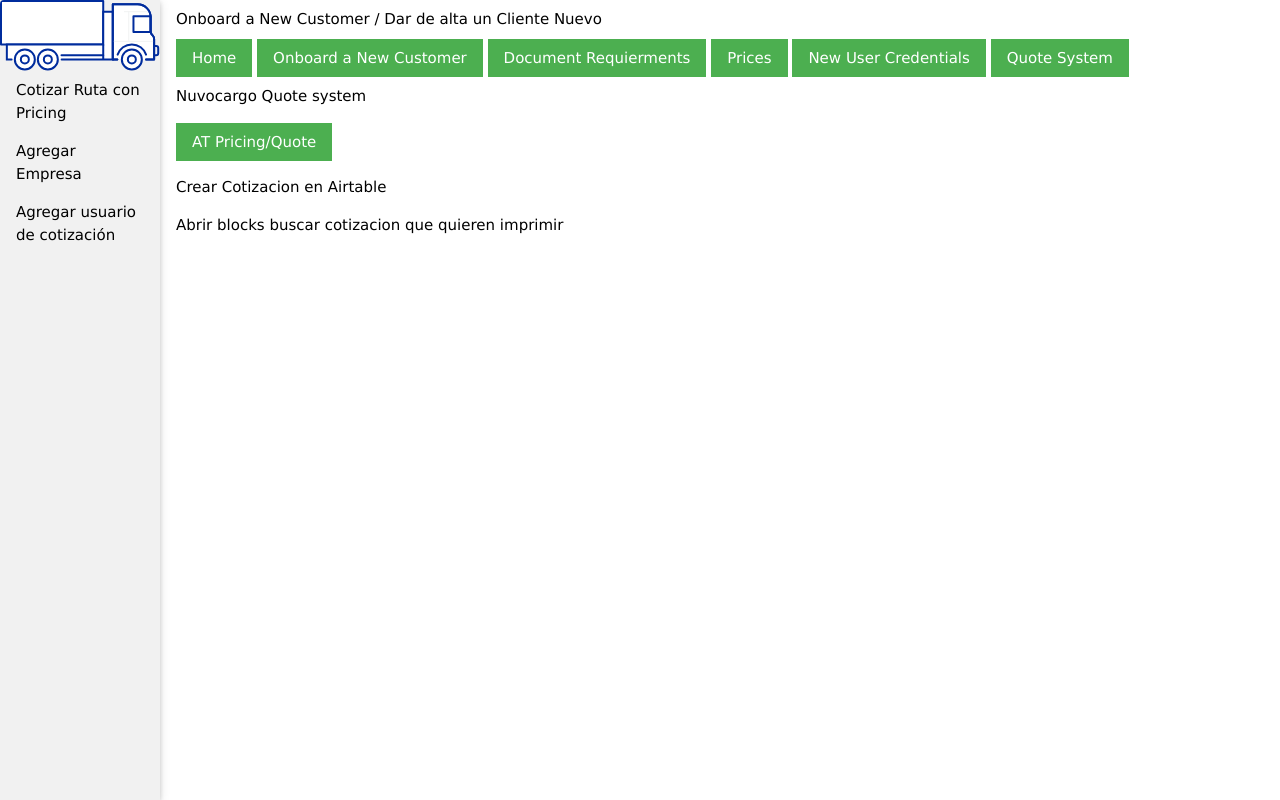
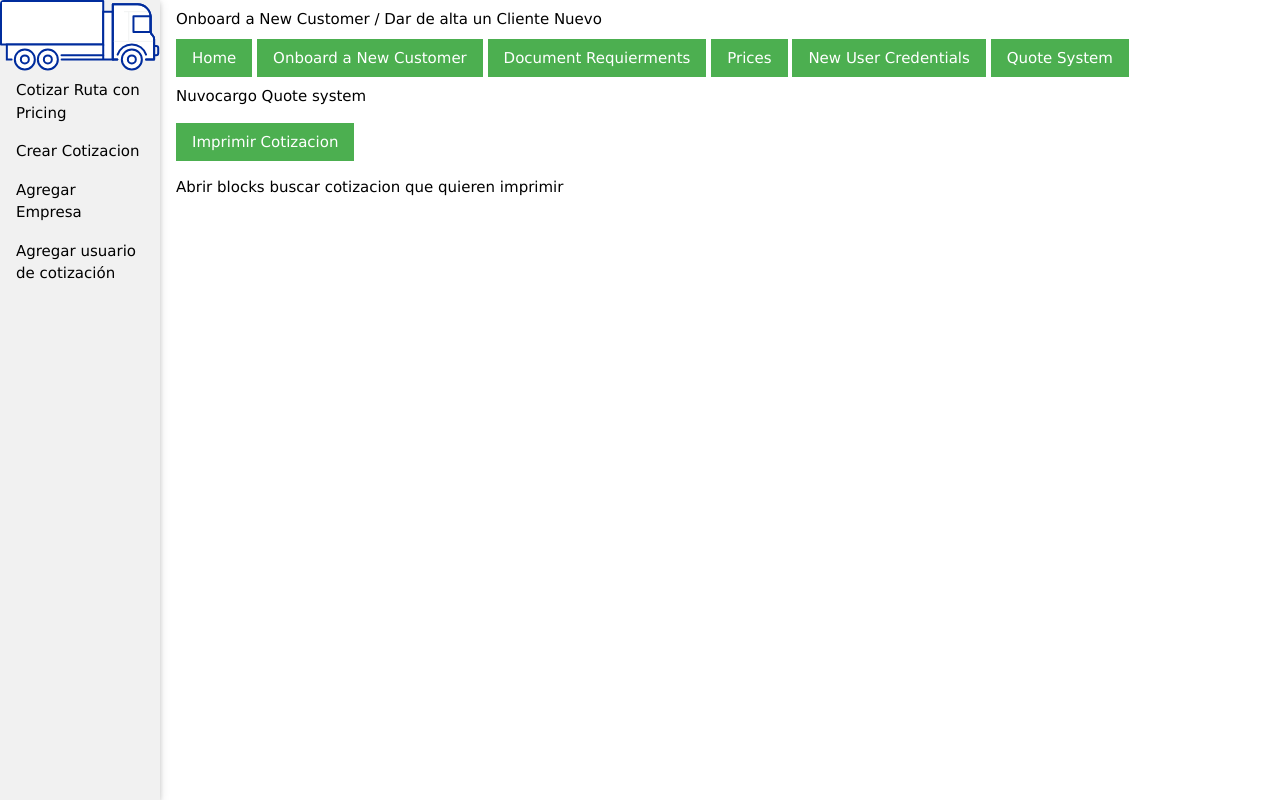
Before and after one commit to lfernandez7/NP, a plain HTML site: page Cotizacion.html in a window 1280 px wide. Drawn offline with nearby package versions, Linux system fonts and the light colour scheme.

Commit message:
agregar crear cotizacion

```diff
--- a/Cotizacion.html
+++ b/Cotizacion.html
@@ -9,6 +9,7 @@
 <div class="w3-sidebar w3-bar-block w3-light-grey w3-card" style="width:160px">
     <img src="truck-icon.svg" class="w3-round" alt="truck">
   <button class="w3-bar-item w3-button tablink" onclick="openCity(event, 'Austin')">Cotizar Ruta con Pricing</button>
+    <button class="w3-bar-item w3-button tablink" onclick="openCity(event, 'Atlanta')">Crear Cotizacion</button>
   <button class="w3-bar-item w3-button tablink" onclick="openCity(event, 'London')">Agregar Empresa</button>
   <button class="w3-bar-item w3-button tablink" onclick="openCity(event, 'Paris')">Agregar usuario de cotización</button>
 </div>
@@ -27,14 +28,19 @@
 
 <div>
   <div class="w3-padding">Nuvocargo Quote system
-    <p><a href="https://airtable.com/tblqI5hmcY9AoaKd4/viwiOxSfr9Y0m3zgZ?blocks=bipFtXeRw3ARWOPv7"><button class="w3-button w3-green">AT Pricing/Quote</button></a></p>
-    <p> Crear Cotizacion en Airtable</p>
+    <p><a href="https://airtable.com/tblqI5hmcY9AoaKd4/viwiOxSfr9Y0m3zgZ?blocks=bipFtXeRw3ARWOPv7"><button class="w3-button w3-green"> Imprimir Cotizacion</button></a></p>
     <p> Abrir blocks buscar cotizacion que quieren imprimir</p></div>
 
   <div id="London" class="w3-container city" style="display:none">
     <h2>Agregar Empresa</h2>
     <p>
         <iframe class="airtable-embed" src="https://airtable.com/embed/shr85lZwMTOiQ0BWi?backgroundColor=green" frameborder="0" onmousewheel="" width="100%" height="533" style="background: transparent; border: 1px solid #ccc;"></iframe>
+      </p>
+  </div>
+<div id="Atlanta" class="w3-container city" style="display:none">
+    <h2>Crear Cotizacion</h2>
+    <p>
+        <iframe class="airtable-embed" src="https://airtable.com/embed/shr0spCmjwCpyyiyY?backgroundColor=green" frameborder="0" onmousewheel="" width="100%" height="533" style="background: transparent; border: 1px solid #ccc;"></iframe>
       </p>
   </div>
 <div id="Austin" class="w3-container city" style="display:none">
```
